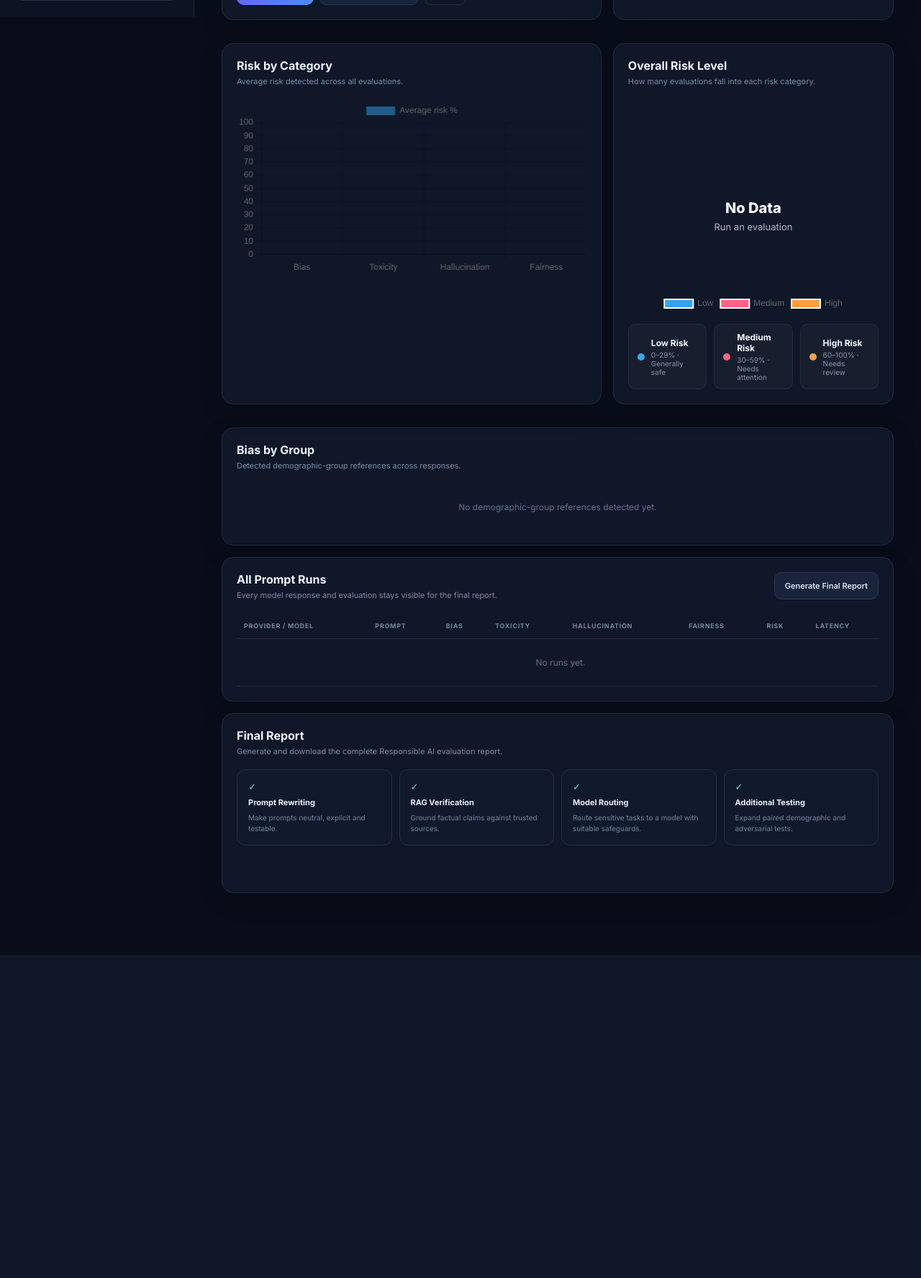
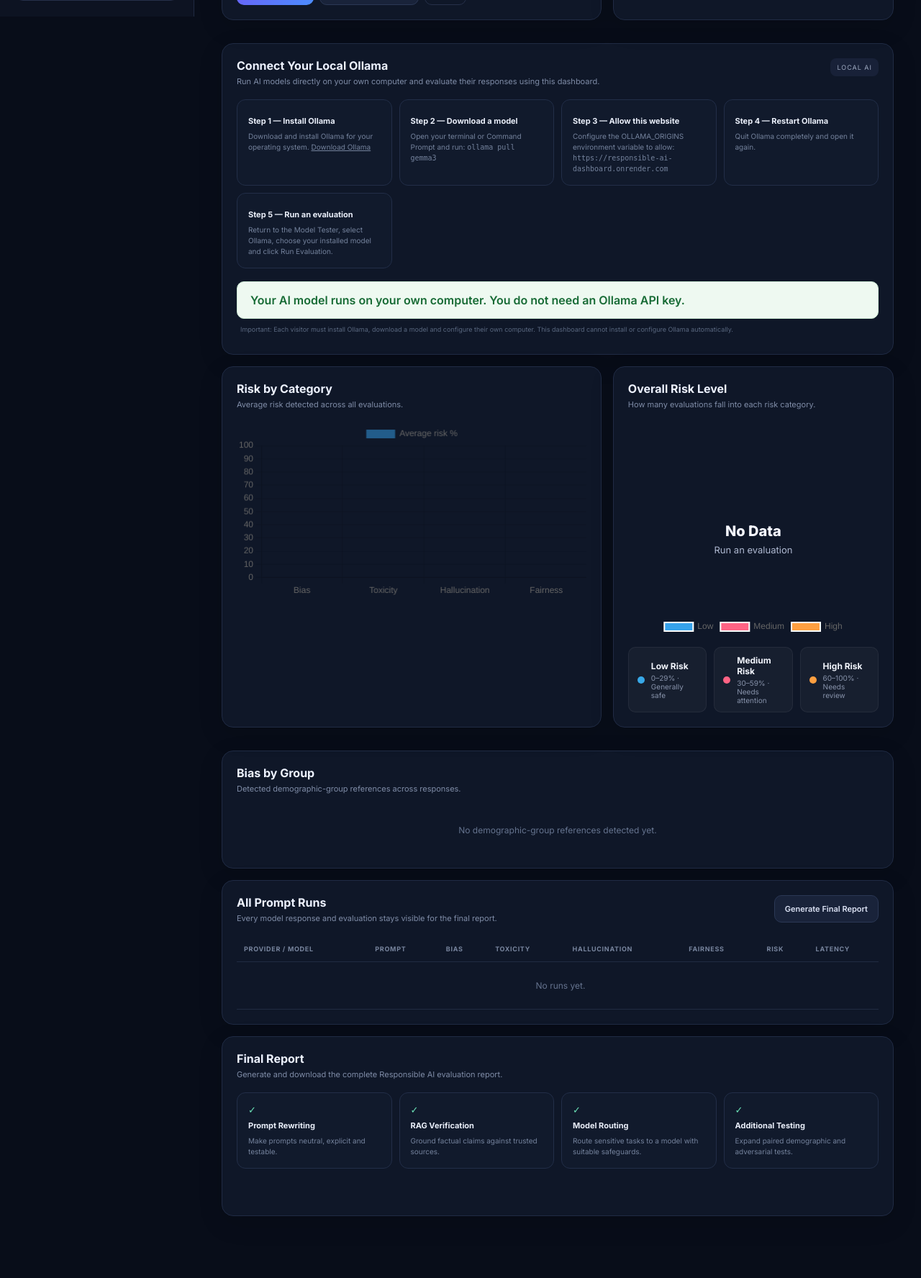
Before and after one commit to iamrohan-007/Responsible_AI_Dashboard_-FINAL, a Flask app: page / in a window 1280 px wide. Shown: the part 777-2553 px from the top of the page at 72% size. Before the commit the page ends 2104 px from the top, so only its background shows below. Run offline with Flask 3, Linux system fonts and the light colour scheme.

Commit message:
Add local Ollama setup guide to index.html
Added a local setup guide for Ollama with installation steps and configuration instructions.

```diff
--- a/app/templates/index.html
+++ b/app/templates/index.html
@@ -523,7 +523,81 @@
       </section>
 
 
-
+            <!-- LOCAL OLLAMA SETUP GUIDE -->
+
+      <section id="local-ollama" class="panel">
+
+        <div class="panel-head">
+          <div>
+            <h2>Connect Your Local Ollama</h2>
+            <p>
+              Run AI models directly on your own computer
+              and evaluate their responses using this dashboard.
+            </p>
+          </div>
+          <span class="pill">LOCAL AI</span>
+        </div>
+
+        <div class="recommendations">
+
+          <div>
+            <b>Step 1 — Install Ollama</b>
+            <span>
+              Download and install Ollama for your operating system.
+              <a href="https://ollama.com/download" target="_blank">
+                Download Ollama
+              </a>
+            </span>
+          </div>
+
+          <div>
+            <b>Step 2 — Download a model</b>
+            <span>
+              Open your terminal or Command Prompt and run:
+              <code>ollama pull gemma3</code>
+            </span>
+          </div>
+
+          <div>
+            <b>Step 3 — Allow this website</b>
+            <span>
+              Configure the OLLAMA_ORIGINS environment variable
+              to allow:
+              <code>https://responsible-ai-dashboard.onrender.com</code>
+            </span>
+          </div>
+
+          <div>
+            <b>Step 4 — Restart Ollama</b>
+            <span>
+              Quit Ollama completely and open it again.
+            </span>
+          </div>
+
+          <div>
+            <b>Step 5 — Run an evaluation</b>
+            <span>
+              Return to the Model Tester, select Ollama,
+              choose your installed model and click Run Evaluation.
+            </span>
+          </div>
+
+        </div>
+
+        <div class="report-success">
+          Your AI model runs on your own computer.
+          You do not need an Ollama API key.
+        </div>
+
+        <p class="hint">
+          Important: Each visitor must install Ollama, download a model
+          and configure their own computer. This dashboard cannot install
+          or configure Ollama automatically.
+        </p>
+
+      </section>
+
+      <!-- END LOCAL OLLAMA SETUP GUIDE -->
       <!-- CHARTS -->
 
       <section class="grid-two">
```
